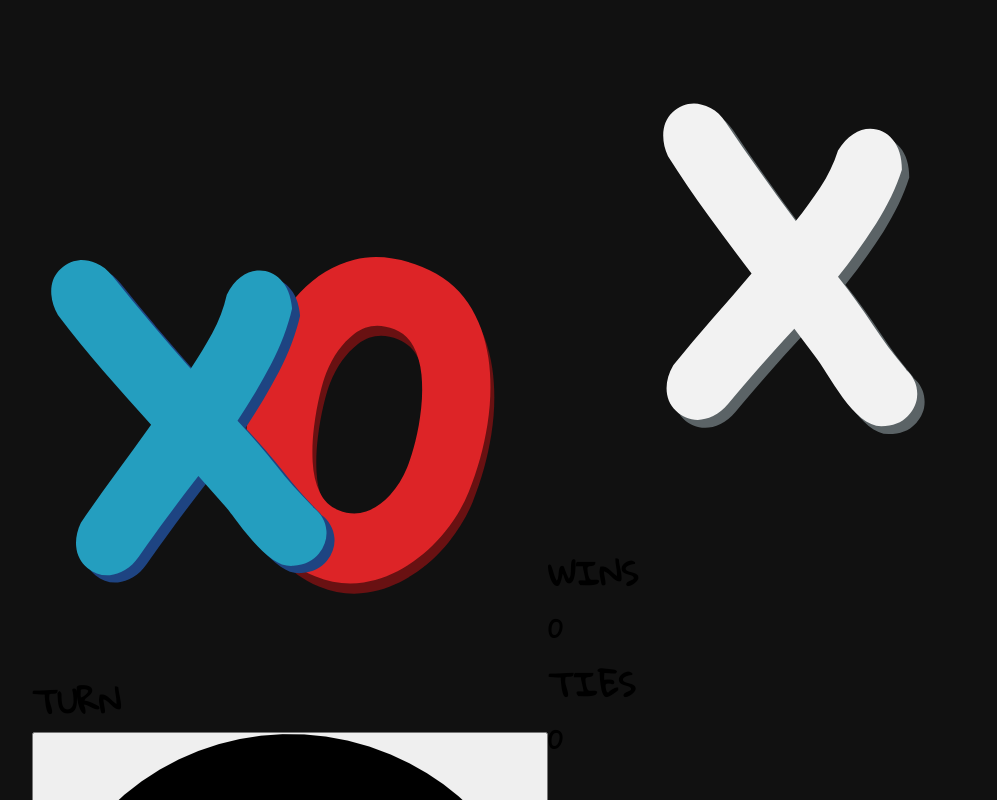
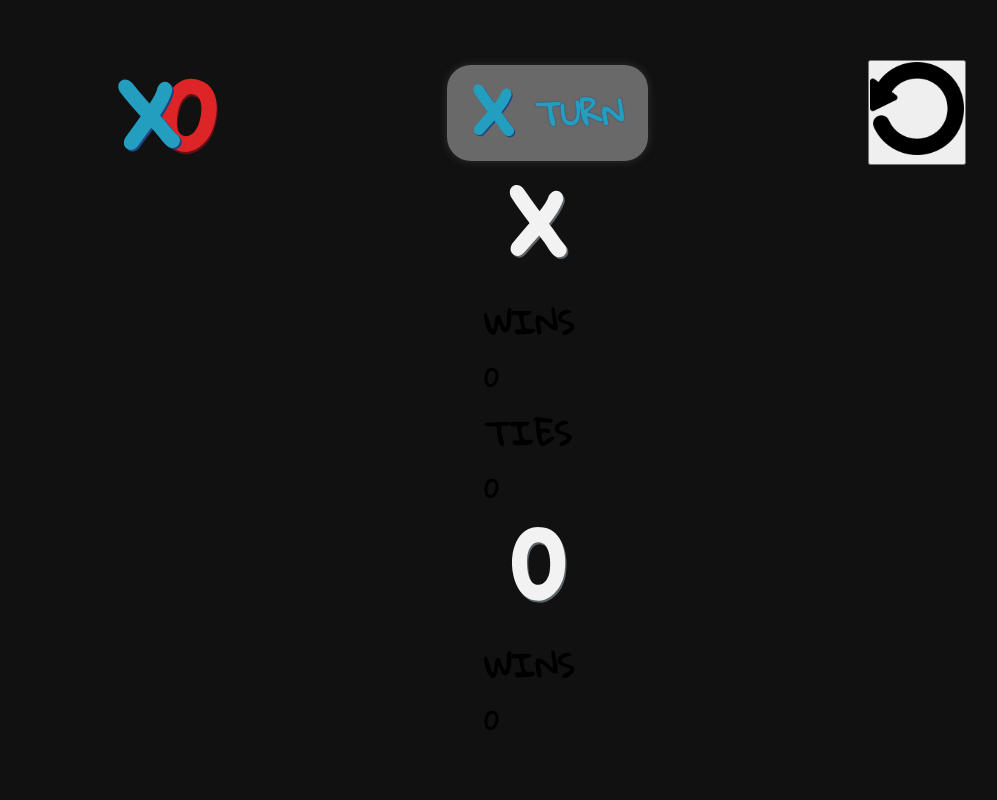
Before and after one commit to jmagali/odin-tic-tac-toe, a plain HTML site: page index.html in a window 1280 px wide. Shown: the top 800 px of the page, without its empty margins (100-1097 px from the left). Drawn offline with Linux system fonts and the light colour scheme.

Commit message:
Style the icons and turn indicator

```diff
--- a/index.html
+++ b/index.html
@@ -15,14 +15,15 @@
 <body>
     <div class="game-container">
         <div class="header">
-            <img src="./assets/logo.svg" alt="Red and Blue Game Logo">
+            <img src="./assets/logo.svg" alt="Red and Blue Game Logo" class="icon">
 
             <div class="turn-indicator">
+                <img src="./assets/blue-x.svg" src="Blue X Player Mark" class="non-game-mark">
                 <h1>TURN</h1>
             </div>
 
             <button type="button" id="restart">
-                <img src="./assets/refresh.png" alt="Restart Arrow">
+                <img src="./assets/refresh.png" alt="Restart Arrow" class="icon">
             </button>
         </div>
 
@@ -31,7 +32,7 @@
         <div class="score-container">
             <div class="score" id="playerX">
                 <div class="score-text">
-                    <img src="./assets/gray-x.svg" alt="Gray X Player Mark">
+                    <img src="./assets/gray-x.svg" alt="Gray X Player Mark" class="non-game-mark">
                     <h1>WINS</h1>
                     <h2>0</h2>
                 </div>
@@ -44,7 +45,7 @@
             </div>
             <div class="score" id="playerO">
                  <div class="score-text">
-                    <img src="./assets/gray-o.svg" alt="Gray O Player Mark">
+                    <img src="./assets/gray-o.svg" alt="Gray O Player Mark" class="non-game-mark">
                     <h1>WINS</h1>
                     <h2>0</h2>
                 </div>
--- a/styles.css
+++ b/styles.css
@@ -11,15 +11,16 @@
 :root {
     --background: #111111;
     --grid-items: #d9d7d7;
-    --shadow: #4d4d4d;
+    --shadow: #303030;
+    --turn-indicator: #a3a3a3;
 
-    --playerO: #249ebf;
-    --playerOShadow: #1e4482;
-    --playerX: #dd2427;
-    --playerXShadow: #691112;
+    --playerX: #249ebf;
+    --playerXShadow: #1e4482;
+    --playerO: #dd2427;
+    --playerOShadow: #691112;
 
     --grayText: #f2f2f2;
-    --gray-text-shadow: #5b6366;
+    --gray-text-shadow: #696969;
 }
 
 /* BACKGROUND */
@@ -30,6 +31,51 @@
     display: flex;
     justify-content: center;
     align-items: center;
+    flex-direction: column;
 
     padding: 2em;
+
+    min-height: 100vh;
+    min-width: 100vw;
 }
+
+/* HEADER */
+
+.header {
+    display: flex;
+    align-items: center;
+    flex-direction: row;
+    justify-content: space-between;
+
+    width: 70%;
+    height: fit-content;
+}
+
+.turn-indicator {
+    background-color: var(--gray-text-shadow);
+    padding: 0.5em;
+    padding-right: 1.5em;
+
+    display: flex;
+    align-items: center;
+    justify-content: center;
+
+    border-radius: 1.5em;
+
+    color: var(--playerX);
+    text-shadow: 0 0 0.1em var(--playerXShadow);
+
+    box-shadow: 0 0 0.5em var(--shadow);
+}
+
+/* IMGS */
+
+.non-game-mark,
+.icon {
+    height: 7em;
+    width: auto;
+}
+
+.turn-indicator > img {
+    height: 5em;
+}
```
